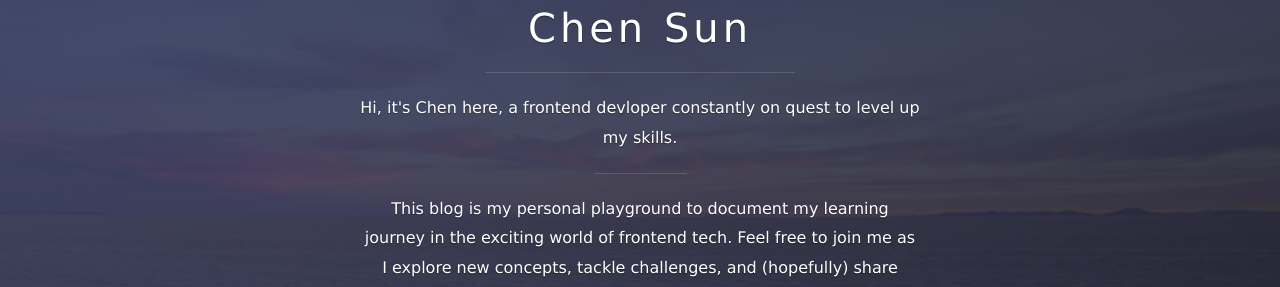
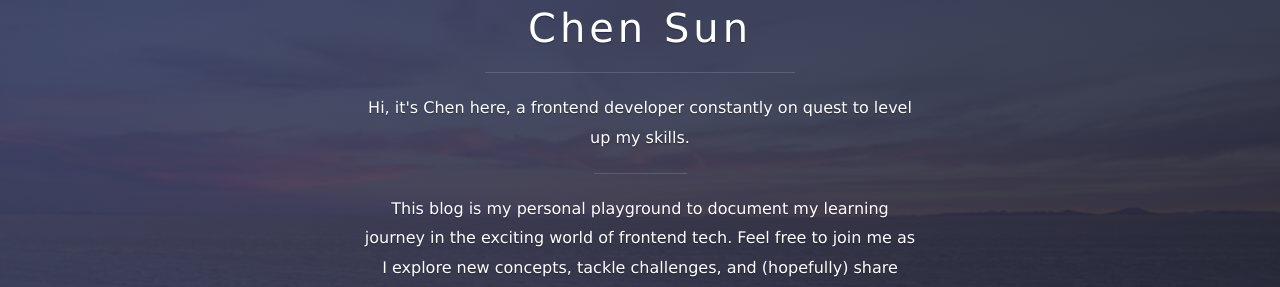
Before and after one commit to cheriecc/cheriecc.github.io, a Jekyll site: the page built from index.html, in a window 1280 px wide. Shown: the part 263-550 px from the top of the page. Built offline with Jekyll 4.4.1, drawn with Linux system fonts in a browser that asks for light colours; nearby versions of some CDN libraries; the list of posts is cut into pages by our own code.

Commit message:
update image

```diff
--- a/_config.yml
+++ b/_config.yml
@@ -2,7 +2,7 @@
 title: Chen Sun
 subtitle:
 welcome_message: This blog is my personal playground to document my learning journey in the exciting world of frontend tech. Feel free to join me as I explore new concepts, tackle challenges, and (hopefully) share some insights along the way.
-description:  Hi, it's Chen here, a frontend devloper constantly on quest to level up my skills.
+description:  Hi, it's Chen here, a frontend developer constantly on quest to level up my skills.
 creator: Chen
 
 url: "https://cheriecc.github.io"
--- a/_includes/head.html
+++ b/_includes/head.html
@@ -16,7 +16,7 @@
   <meta property="og:description" content="{% if page.excerpt %}{{ page.excerpt | strip_html | strip_newlines | truncate: 160 }}{% else %}{{ site.description }}{% endif %}">
 
   <link rel="icon" type="image/png" href="/assets/images/favicon.ico" />
-  <link href="/assets/images/favicon.png" rel="shortcut icon" type="image/png">
+  <!-- <link href="/assets/images/favicon.ico" rel="shortcut icon" type="image/png"> -->
 
   <link rel="stylesheet" href="{{ "/css/main.css" | prepend: site.baseurl }}">
   <link href="//netdna.bootstrapcdn.com/font-awesome/4.1.0/css/font-awesome.min.css" rel="stylesheet">
```
